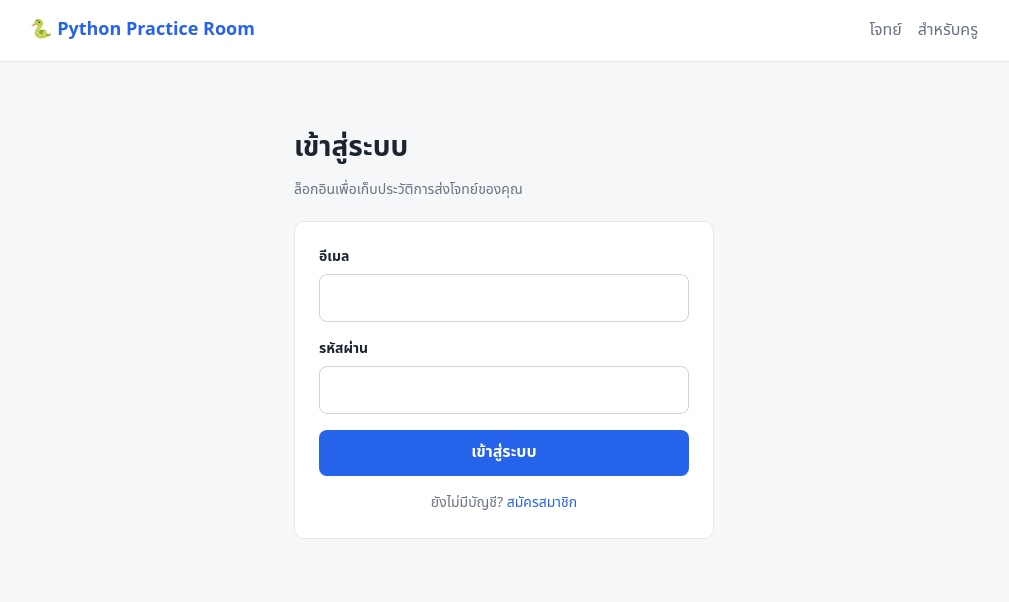
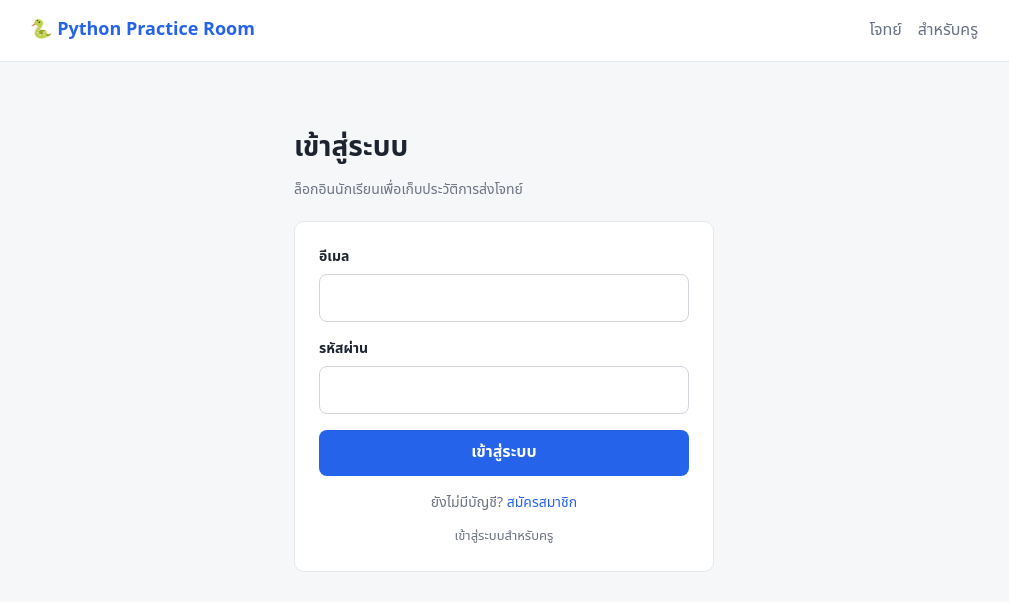
Before and after one commit to sretthapongarm-arch/python-practice-room, a Next.js app in the folder python-practice-room/python-practice-room/: page /login in a window 1280 px wide. Shown: the top 602 px of the page, without its empty margins (136-1145 px from the left). Built offline with nearby package versions, Linux system fonts and the light colour scheme; no server answers.

Commit message:
Update page.tsx

```diff
--- a/python-practice-room/python-practice-room/app/login/page.tsx
+++ b/python-practice-room/python-practice-room/app/login/page.tsx
@@ -6,6 +6,7 @@ import { getSupabase } from "@/lib/supabase";
 
 type Mode = "login" | "signup";
 
+// หน้าล็อกอิน/สมัครสมาชิกสำหรับนักเรียน
 export default function LoginPage() {
   const router = useRouter();
   const [mode, setMode] = useState<Mode>("login");
@@ -46,18 +47,18 @@ export default function LoginPage() {
           router.push("/");
           router.refresh();
         } else {
-          // กรณีเปิดให้ยืนยันอีเมลใน Supabase
           setInfo("สมัครสำเร็จ กรุณาตรวจอีเมลเพื่อยืนยัน แล้วกลับมาเข้าสู่ระบบ");
         }
         return;
       }
 
-      const { error } = await supabase.auth.signInWithPassword({ email, password });
+      const { data, error } = await supabase.auth.signInWithPassword({ email, password });
       if (error) {
         setError("อีเมลหรือรหัสผ่านไม่ถูกต้อง");
         return;
       }
-      router.push("/");
+      const isTeacher = data.user?.app_metadata?.role === "teacher";
+      router.push(isTeacher ? "/teacher" : "/");
       router.refresh();
     } catch {
       setError("ระบบยังไม่พร้อมใช้งาน (ยังไม่ได้ตั้งค่า Supabase)");
@@ -71,8 +72,8 @@ export default function LoginPage() {
       <h1>{isSignup ? "สมัครสมาชิก" : "เข้าสู่ระบบ"}</h1>
       <p className="login-sub">
         {isSignup
-          ? "สร้างบัญชีเพื่อเก็บประวัติการส่งโจทย์ของคุณ"
-          : "ล็อกอินเพื่อเก็บประวัติการส่งโจทย์ของคุณ"}
+          ? "สร้างบัญชีนักเรียนเพื่อเก็บประวัติการส่งโจทย์"
+          : "ล็อกอินนักเรียนเพื่อเก็บประวัติการส่งโจทย์"}
       </p>
 
       <form className="login-card" onSubmit={handleSubmit}>
@@ -120,6 +121,12 @@ export default function LoginPage() {
             {isSignup ? "เข้าสู่ระบบ" : "สมัครสมาชิก"}
           </button>
         </p>
+
+        <p style={{ margin: "12px 0 0", fontSize: 13, textAlign: "center" }}>
+          <a href="/teacher-login" style={{ color: "#6b7280" }}>
+            เข้าสู่ระบบสำหรับครู
+          </a>
+        </p>
       </form>
     </div>
   );
```
